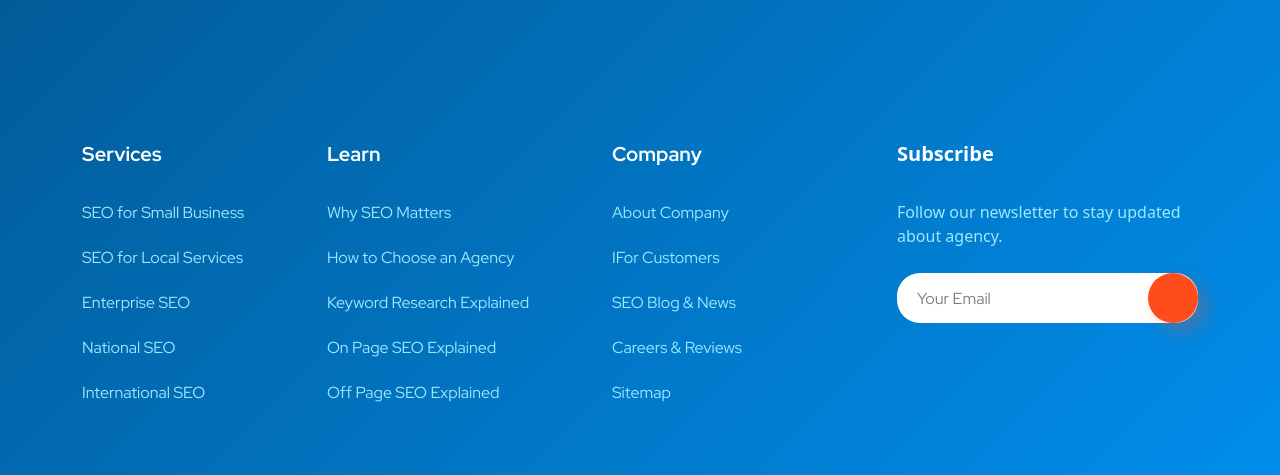
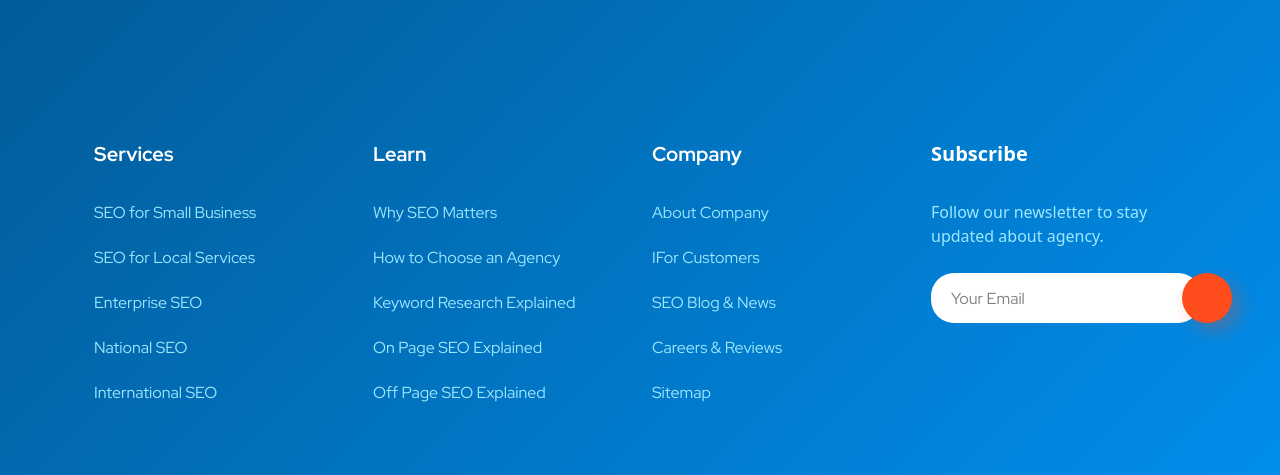
Before and after one commit to CoderPlace-Software/targeted-bits, a website: page src/index.html in a window 1280 px wide. Shown: the part 6580-7055 px from the top of the page. Drawn offline with nearby package versions, Linux system fonts and the light colour scheme; files that its build step writes are made by us from their sources; files whose address does not match are found by name; a web font is replaced by a local one.

Commit message:
footer fixes

```diff
--- a/src/index.html
+++ b/src/index.html
@@ -545,7 +545,9 @@
       />
       <div class="container">
         <div class="footer__wrapper">
-          <div class="footer__navigation">
+          <div class="container">
+            <div class="row">
+              <div class="col-lg-3 col-md-6">
                 <ul class="footer__navigation-items">
                   <li
                     class="footer__navigation-item footer__navigation-item-header"
@@ -568,6 +570,8 @@
                     <a href="#">International SEO</a>
                   </li>
                 </ul>
+              </div>
+              <div class="col-lg-3 col-md-6">
                 <ul class="footer__navigation-items">
                   <li
                     class="footer__navigation-item footer__navigation-item-header"
@@ -590,6 +594,8 @@
                     <a href="#">Off Page SEO Explained</a>
                   </li>
                 </ul>
+              </div>
+              <div class="col-lg-3 col-md-6">
                 <ul class="footer__navigation-items">
                   <li
                     class="footer__navigation-item footer__navigation-item-header"
@@ -613,6 +619,7 @@
                   </li>
                 </ul>
               </div>
+              <div class="col-lg-3 col-md-6">
                 <div class="footer__subscribe">
                   <div class="subscribe__header">Subscribe</div>
                   <div class="subscribe__description">
@@ -625,6 +632,9 @@
                         <span class="square"></span>
                       </button>
                     </form>
+                  </div>
+                </div>
+              </div>
             </div>
           </div>
         </div>
--- a/src/scss/components/_footer.scss
+++ b/src/scss/components/_footer.scss
@@ -5,16 +5,10 @@
   background: linear-gradient(135deg, #025994, #0097fc);
   padding-top: 233px;
 
-  &__wrapper {
-    display: grid;
-    grid-template-columns: 3fr 1fr;
-    column-gap: 155px;
-  }
-
   &__navigation {
-    display: flex;
-    justify-content: space-between;
-    align-items: center;
+    &-items {
+      margin-bottom: 20px;
+    }
 
     &-item {
       padding-bottom: 20px;
@@ -70,7 +64,7 @@
     &__description {
       margin-top: 31px;
       font-size: 16px;
-      font-weight: 400px;
+      font-weight: 400;
       color: #9ee8ff;
     }
 
@@ -102,7 +96,7 @@
   }
 
   &__copyright {
-    margin-top: 77px;
+    margin-top: 57px;
     display: flex;
     justify-content: space-between;
     align-items: flex-end;
```
Lines whose indentation alone changed are shown as unchanged.
